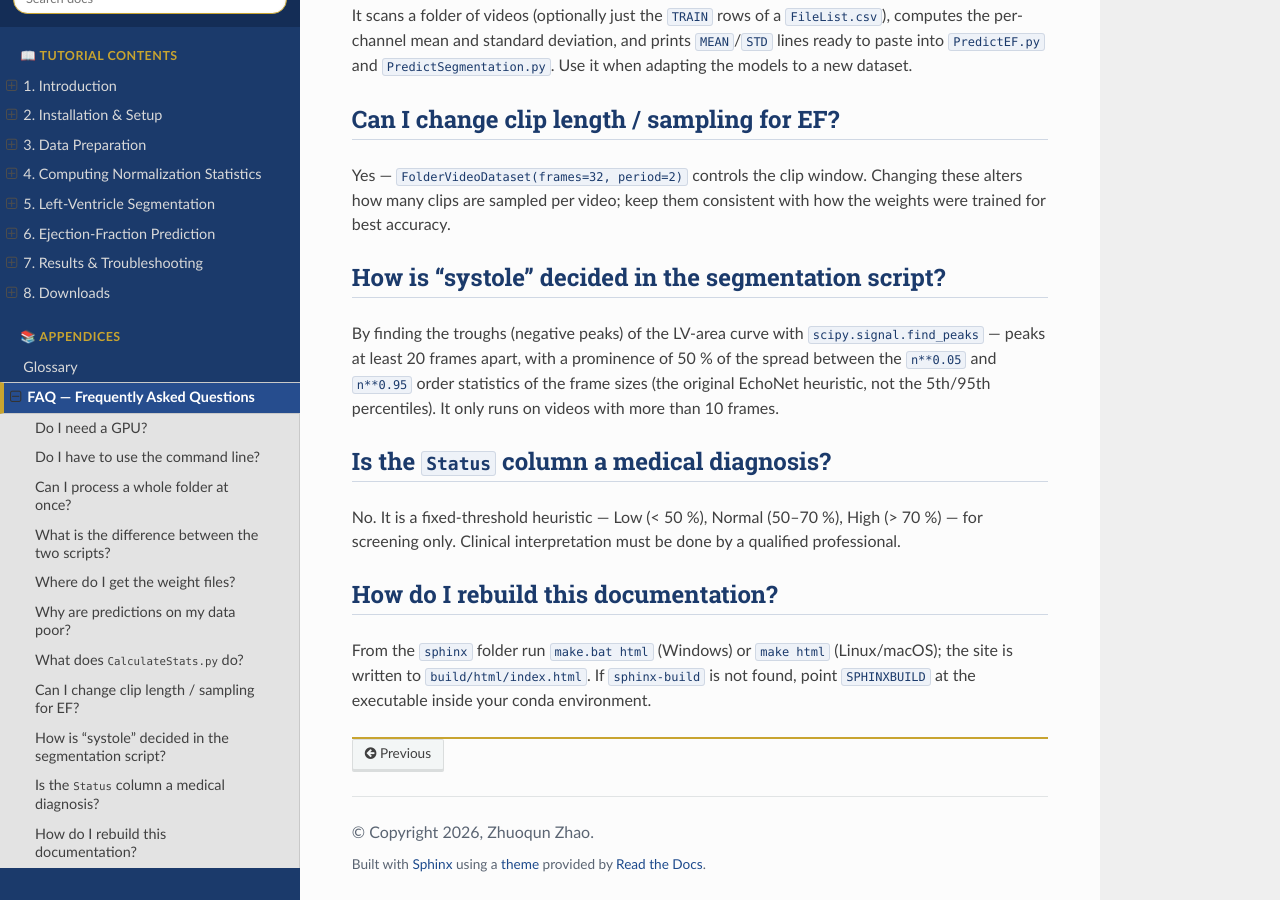
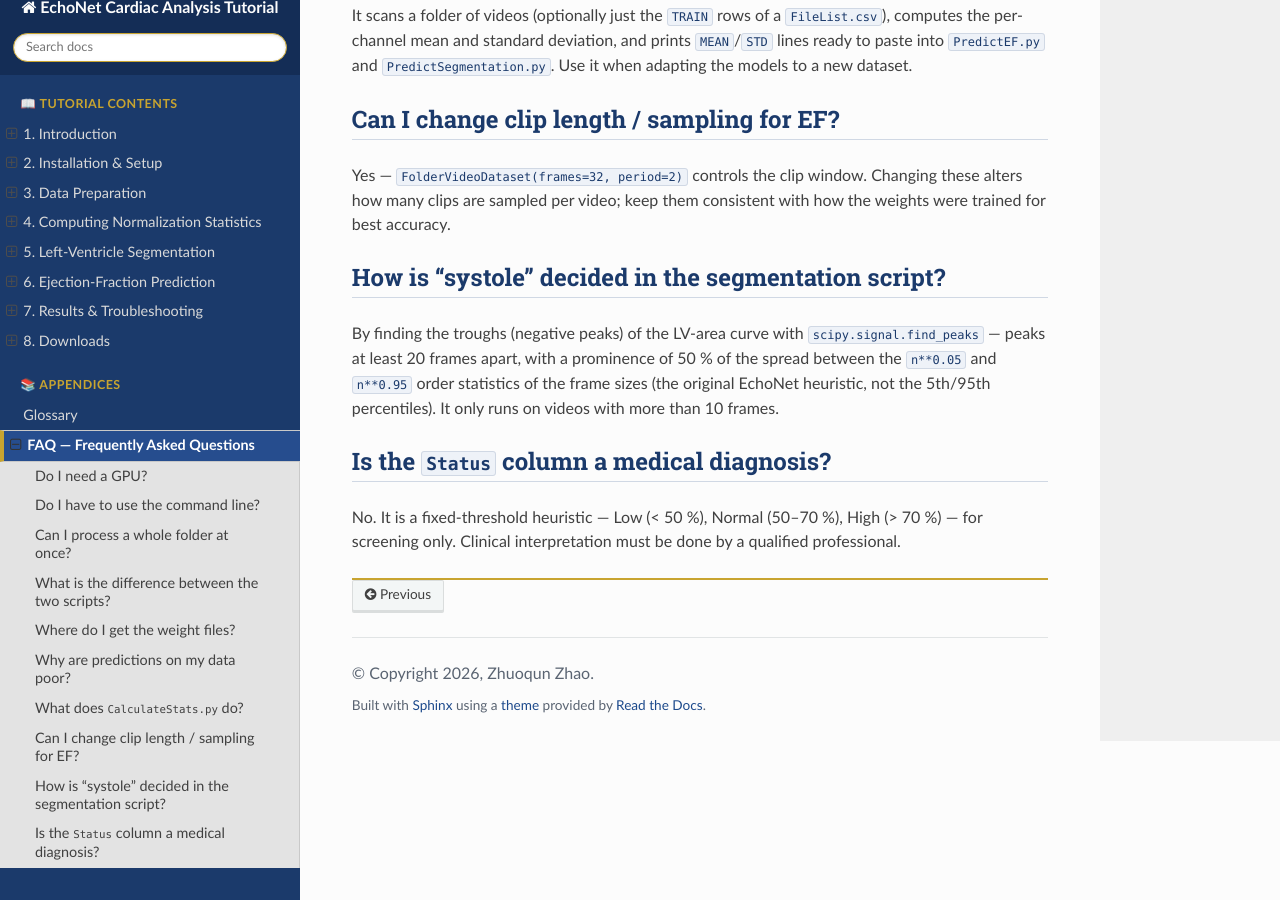
Before and after one commit to zhuoqun/Segmentation-and-EF-prediction, a Sphinx documentation site: the page built from sphinx/sphinx/source/appendix/faq.md, in a window 1280 px wide and 900 px high, scrolled down 1084 px. Built offline with Sphinx 7.4.7 and the Read the Docs theme 3.1.0, drawn with Linux system fonts in a browser that asks for light colours.

Commit message:
docs(faq): remove 'How do I rebuild this documentation?' entry
Co-Authored-By: Claude Opus 4.8 <noreply@anthropic.com>

```diff
--- a/sphinx/sphinx/source/appendix/faq.md
+++ b/sphinx/sphinx/source/appendix/faq.md
@@ -63,10 +63,3 @@ only runs on videos with more than 10 frames.
 No. It is a fixed-threshold heuristic — Low (< 50 %), Normal (50–70 %), High
 (> 70 %) — for screening only. Clinical interpretation must be done by a qualified
 professional.
-
-## How do I rebuild this documentation?
-
-From the `sphinx` folder run `make.bat html` (Windows) or `make html`
-(Linux/macOS); the site is written to `build/html/index.html`. If
-`sphinx-build` is not found, point `SPHINXBUILD` at the executable inside your
-conda environment.
```
